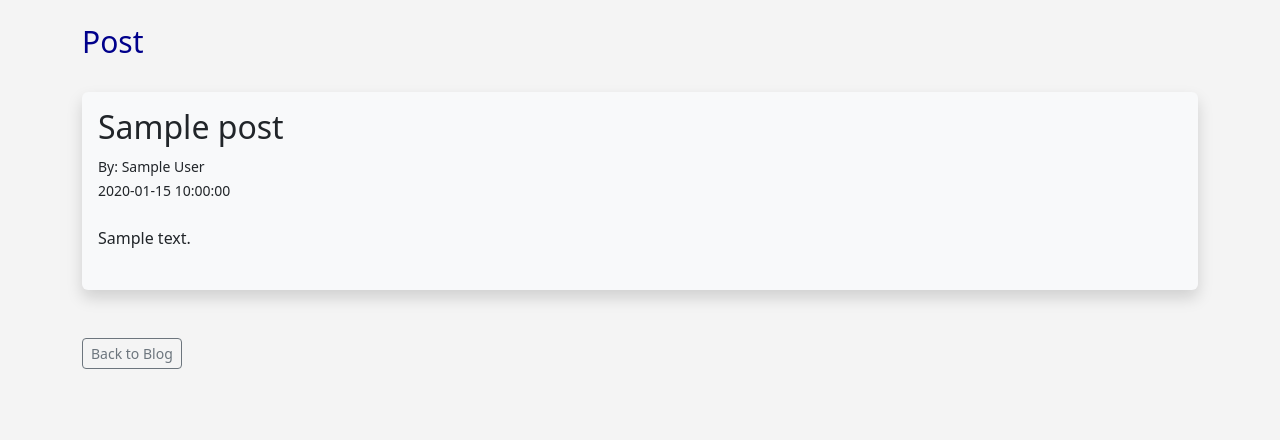
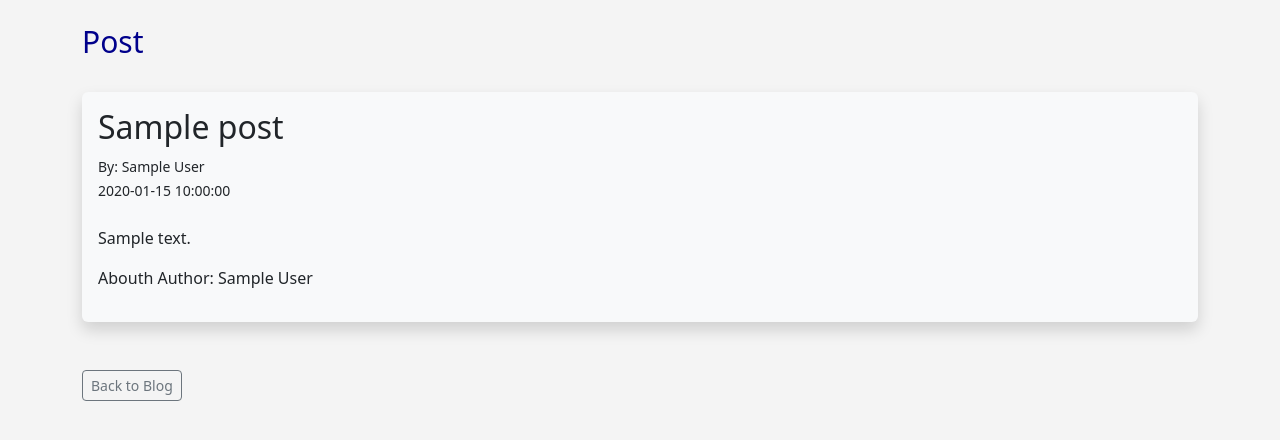
Before and after one commit to YuraSkivka/codemy, a Flask app: page /posts/1 in a window 1280 px wide. Shown: the part 56-496 px from the top of the page. Run offline with Flask 3, Linux system fonts and the light colour scheme; tables that the repository leaves empty hold one stand-in row (values such as "Sample post"); some libraries are stand-ins or nearby versions.

Commit message:
About Author Section - Flask Fridays #37

```diff
--- a/flasker/app.py
+++ b/flasker/app.py
@@ -73,6 +73,7 @@ class User(db.Model, UserMixin):
     name = db.Column(db.String(100), nullable=False)
     email = db.Column(db.String(100), nullable=False, unique=True)
     favorite_color = db.Column(db.String(100))
+    about_author = db.Column(db.Text(500))
     date_added = db.Column(db.DateTime, default=datetime.now())
     # DO SOME user stuff
     password_hash = db.Column(db.String(100), nullable=False)
@@ -90,11 +91,12 @@ class User(db.Model, UserMixin):
     def verify_password(self, p):
         return check_password_hash(self.password_hash, p)
 
-    def __init__(self, username, name, email, favorite_color, password_hash):
+    def __init__(self, username, name, email, favorite_color, about_author, password_hash):
         self.username = username
         self.name = name
         self.email = email
         self.favorite_color = favorite_color
+        self.about_author = about_author
         self.password_hash = password_hash
 
     # Create a String
@@ -203,6 +205,7 @@ def add_user():
                         name=form.name.data,
                         email=form.email.data,
                         favorite_color=form.favorite_color.data,
+                        about_author=form.about_author.data,
                         password_hash=hashed_PW)
             db.session.add(user)
             db.session.commit()
@@ -211,6 +214,7 @@ def add_user():
         form.username.data = ''
         form.email.data = ''
         form.favorite_color.data = ''
+        form.about_author.data = ''
         form.password_hash.data = ''
         form.password_hash2.data = ''
         flash('User Added Successfully!')
@@ -231,6 +235,7 @@ def update(id):
         user_to_update.name = request.form['name']
         user_to_update.email = request.form['email']
         user_to_update.favorite_color = request.form['favorite_color']
+        user_to_update.about_author = request.form['about_author']
         user_to_update.username = request.form['username']
         try:
             db.session.commit()
@@ -428,6 +433,7 @@ def dashboard():
         user_to_update.name = request.form['name']
         user_to_update.email = request.form['email']
         user_to_update.favorite_color = request.form['favorite_color']
+        user_to_update.about_author = request.form['about_author']
         user_to_update.username = request.form['username']
         try:
             db.session.commit()
--- a/flasker/templates/dashboard.html
+++ b/flasker/templates/dashboard.html
@@ -30,6 +30,7 @@
                         <strong>User Id: </strong>{{ current_user.id }}<br>
                         <strong>Email: </strong>{{ current_user.email }}<br>
                         <strong>Favorite Color: </strong>{{ current_user.favorite_color }}<br>
+                        <strong>About Author: </strong>{{ current_user.about_author }}<br>
                         <strong>Date Joined: </strong>{{ current_user.date_added }}<br>
                     </p>
 
@@ -74,6 +75,10 @@
         {{ form.favorite_color.label(class="form-label") }}
         {{ form.favorite_color(class="form-control", value=user_to_update.favorite_color) }}
         <br>
+        {{ form.about_author.label(class="form-label") }}
+        <textarea name="about_author" class="form-control">{{ user_to_update.about_author }}</textarea>
+        <!-- {{ form.about_author(class="form-control", value=user_to_update.about_author) }} -->
+        <br>
         {{ form.submit(class="btn btn-primary btn-sm") }}
     </form>
   </div>
--- a/flasker/templates/post.html
+++ b/flasker/templates/post.html
@@ -23,7 +23,11 @@ Posts
         <h2> {{ post.title }}</h2>
         <small>By: {{ post.poster.name }}<br>
             {{ post.date_added }}</small> <br><br>
-        {{ post.content|safe }}<br><br>
+        <p>{{ post.content|safe }}</p>
+        {% if post.poster.about_author %}
+            <p>Abouth Author: {{ post.poster.about_author }}</p>
+        {% endif %}
+
     </div>
 
 <a href=" {{ url_for('posts') }}" class='btn btn-outline-secondary btn-sm'>Back to Blog</a>
--- a/flasker/templates/update.html
+++ b/flasker/templates/update.html
@@ -34,6 +34,9 @@ UserUpdate
         {{ form.favorite_color.label(class="form-label") }}
         {{ form.favorite_color(class="form-control", value=user_to_update.favorite_color) }}
         <br>
+        {{ form.about_author.label(class="form-label") }}
+        {{ form.about_author(class="form-control", value=user_to_update.about_author) }}
+        <br>
         {{ form.submit(class="btn btn-primary") }}
         <a href="{{ url_for('delete', id=id) }}" class="btn btn-danger">Delete</a>
     </form>
--- a/flasker/webforms.py
+++ b/flasker/webforms.py
@@ -24,6 +24,7 @@ class UserForm(FlaskForm):
     username = StringField("Username", validators=[DataRequired()])
     email = StringField("Email", validators=[DataRequired()])
     favorite_color = StringField("Favorite Colore")
+    about_author = TextAreaField("About Author")
     password_hash = PasswordField('Your password',
                                   validators=[DataRequired(), EqualTo('password_hash2', message='password must mach ')])
     password_hash2 = PasswordField('Confirm password', validators=[DataRequired()])
```
